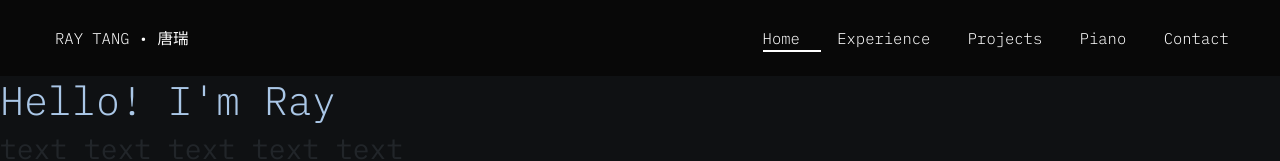
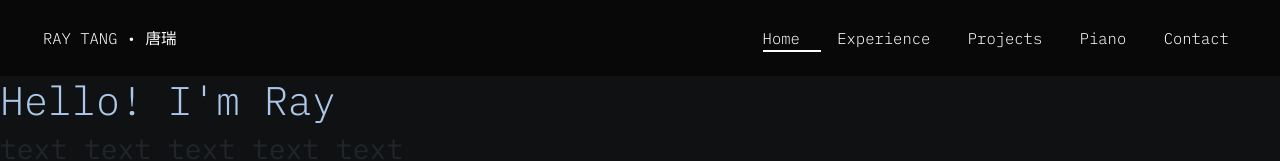
Before and after one commit to Ray0716/Ray0716.github.io, a React (Vite) app: page / in a window 1280 px wide. Shown: the top 161 px of the page. Built offline with nearby package versions, Linux system fonts and the light colour scheme; a web font is replaced by a local one.

Commit message:
edited left padding

```diff
--- a/src/App.css
+++ b/src/App.css
@@ -82,7 +82,7 @@ body {
 
 
 .site-title {
-  padding-left: 4.3vw;
+  padding-left: 3.4%;
 }
 
 .site-title::after{
```
